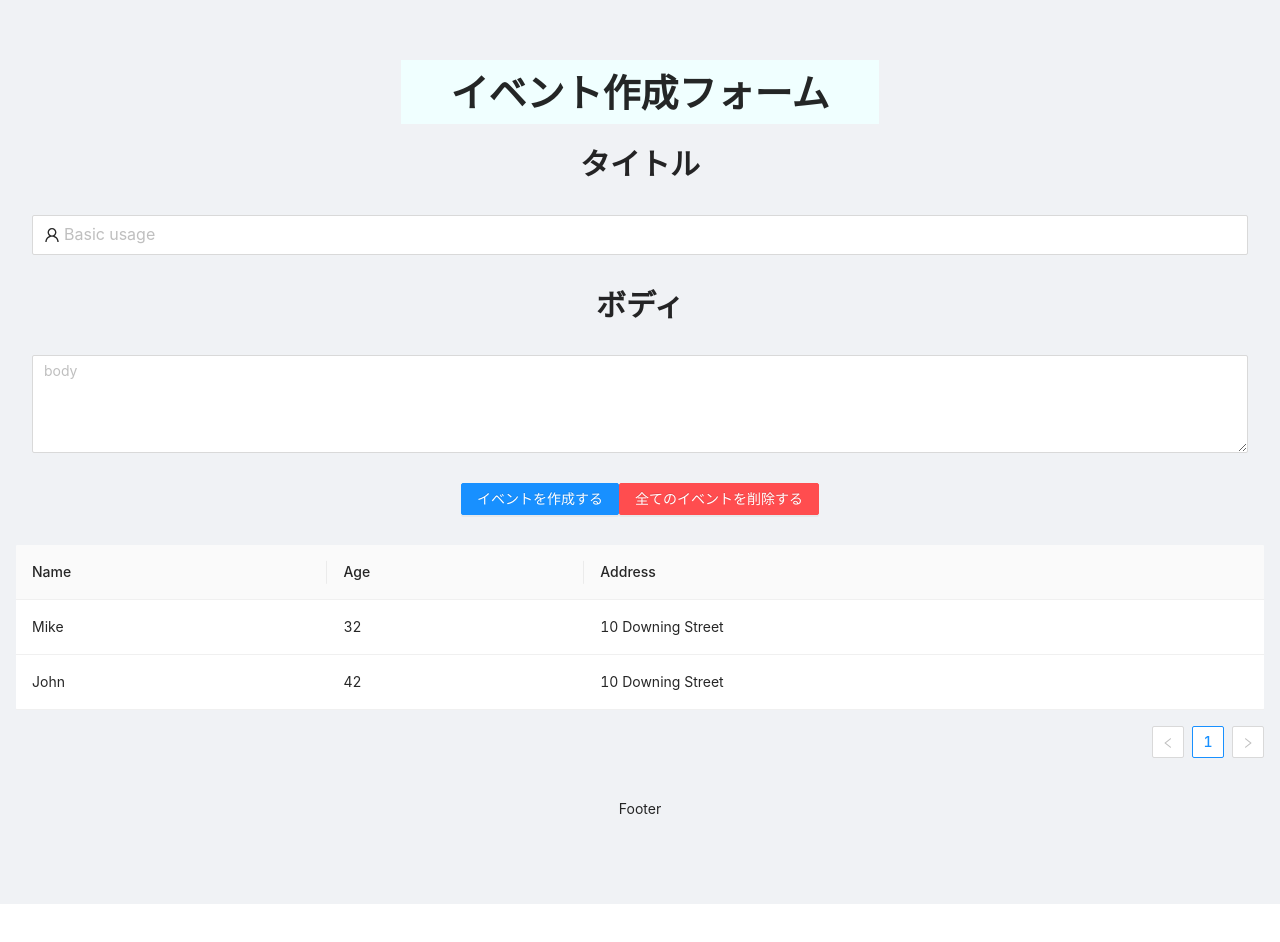
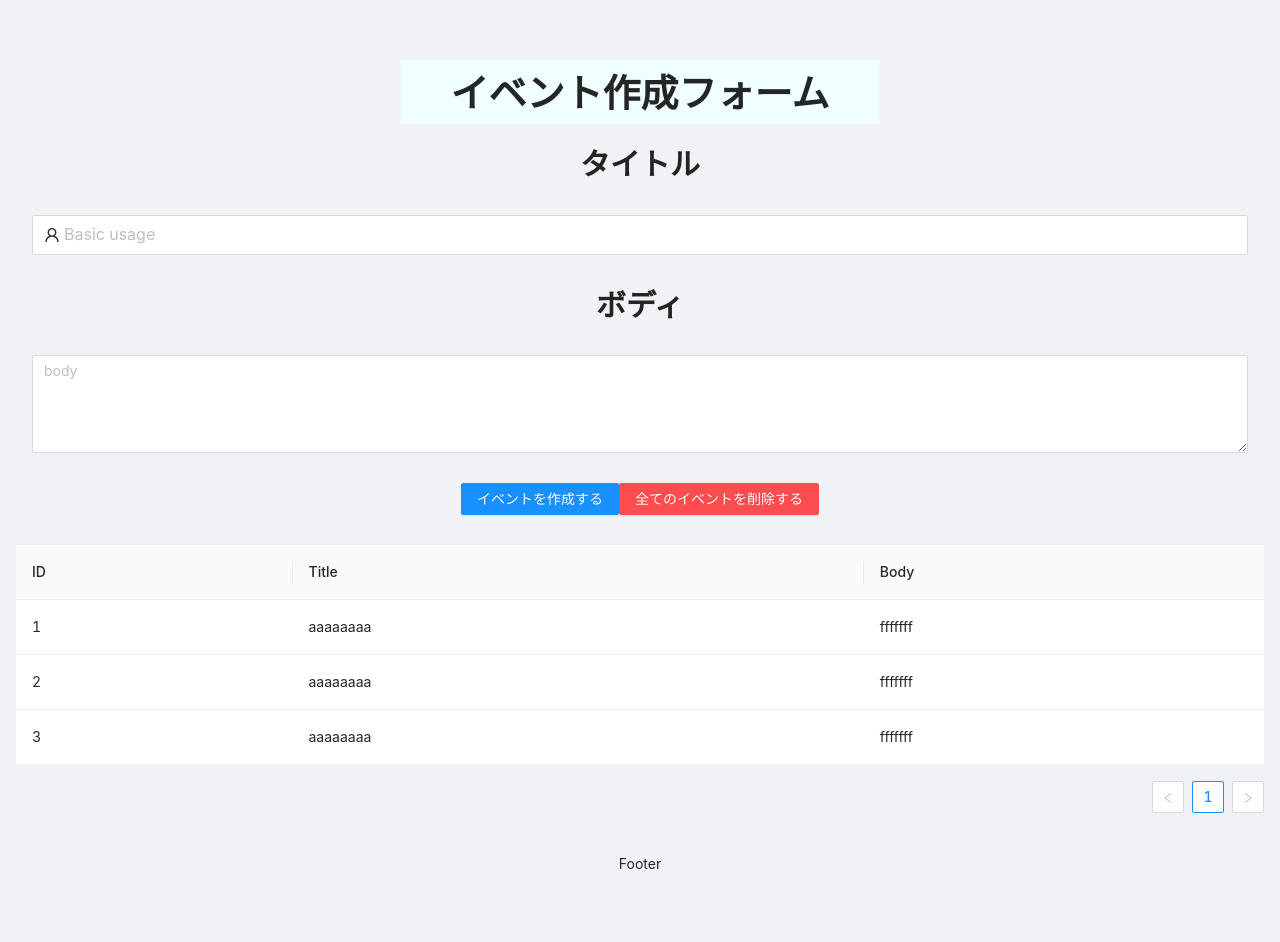
Before and after one commit to Takumikimura1899/hooks_practice, a React (Create React App) app: page / in a window 1280 px wide. Shown: the top 942 px of the page. Before the commit the page ends 904 px from the top, so only its background shows below. Built offline with nearby package versions, Linux system fonts and the light colour scheme.

Commit message:
テーブル修正

```diff
--- a/src/components/Table.jsx
+++ b/src/components/Table.jsx
@@ -4,33 +4,39 @@ const TableContent = () => {
   const dataSource = [
     {
       key: '1',
-      name: 'Mike',
-      age: 32,
-      address: '10 Downing Street',
+      id: '1',
+      title: 'aaaaaaaa',
+      body: 'fffffff',
     },
     {
       key: '2',
-      name: 'John',
-      age: 42,
-      address: '10 Downing Street',
+      id: '2',
+      title: 'aaaaaaaa',
+      body: 'fffffff',
+    },
+    {
+      key: '3',
+      id: '3',
+      title: 'aaaaaaaa',
+      body: 'fffffff',
     },
   ];
 
   const columns = [
     {
-      title: 'Name',
-      dataIndex: 'name',
-      key: 'name',
+      title: 'ID',
+      dataIndex: 'id',
+      key: 'id',
     },
     {
-      title: 'Age',
-      dataIndex: 'age',
-      key: 'age',
+      title: 'Title',
+      dataIndex: 'title',
+      key: 'title',
     },
     {
-      title: 'Address',
-      dataIndex: 'address',
-      key: 'address',
+      title: 'Body',
+      dataIndex: 'body',
+      key: 'body',
     },
   ];
   return <Table dataSource={dataSource} columns={columns} />;
```
